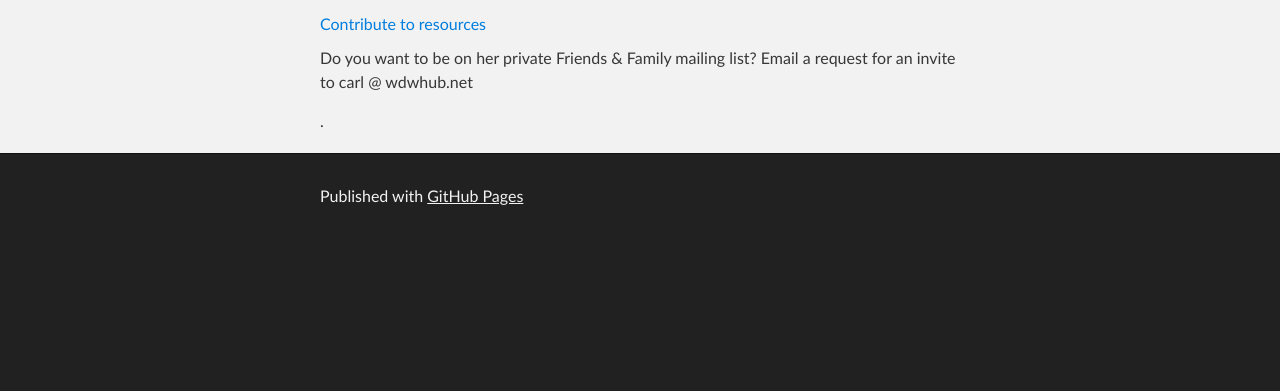
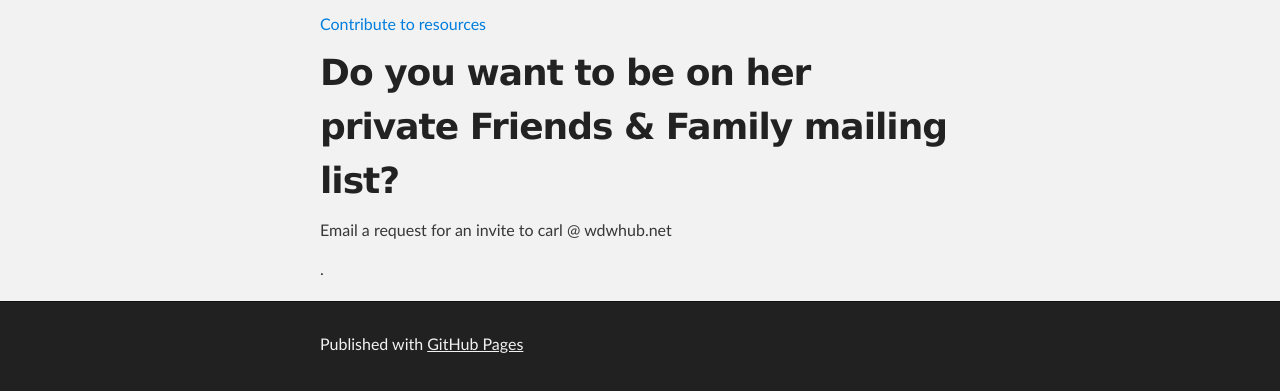
Before and after one commit to HeathersCare/heatherscare.github.io, a plain HTML site: page index.html in a window 1280 px wide. Shown: the part 351-742 px from the top of the page. Drawn offline with Linux system fonts and the light colour scheme.

Commit message:
index.html commit

```diff
--- a/index.html
+++ b/index.html
@@ -32,7 +32,8 @@
 
 <p>This is the start of outreach to help Heather with her stroke.</p>
 <a href="https://github.com/HeathersCare/heatherscare.github.io/wiki">Contribute to resources</a><br />
-<p>Do you want to be on her private Friends &amp; Family mailing list?  Email a request for an invite to carl @ wdwhub.net</p>.
+<h1 id="do_you_want_to_be_on_her_private_friends_&amp;_family_mailing_list?">Do you want to be on her private Friends &amp; Family mailing list?</h1>
+<p>  Email a request for an invite to carl @ wdwhub.net</p>.
       </section>
     </div>
 
```
